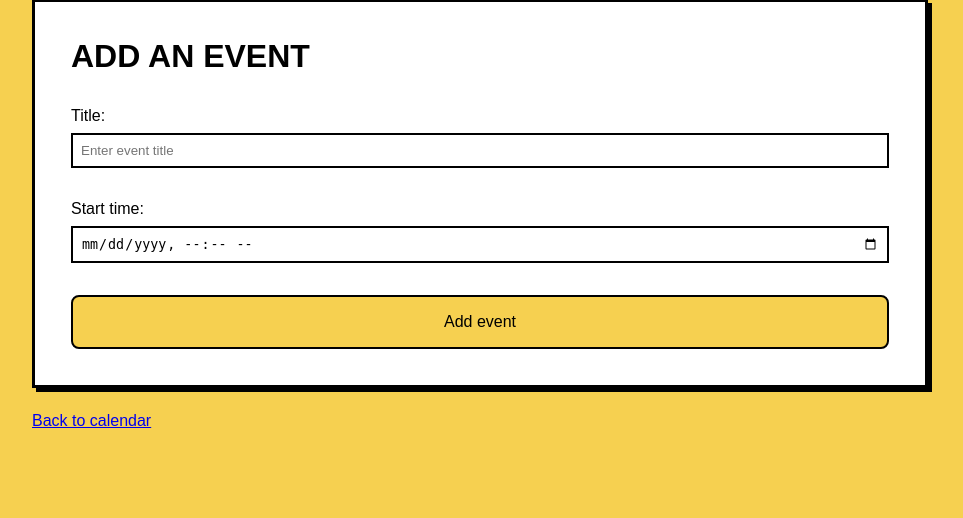
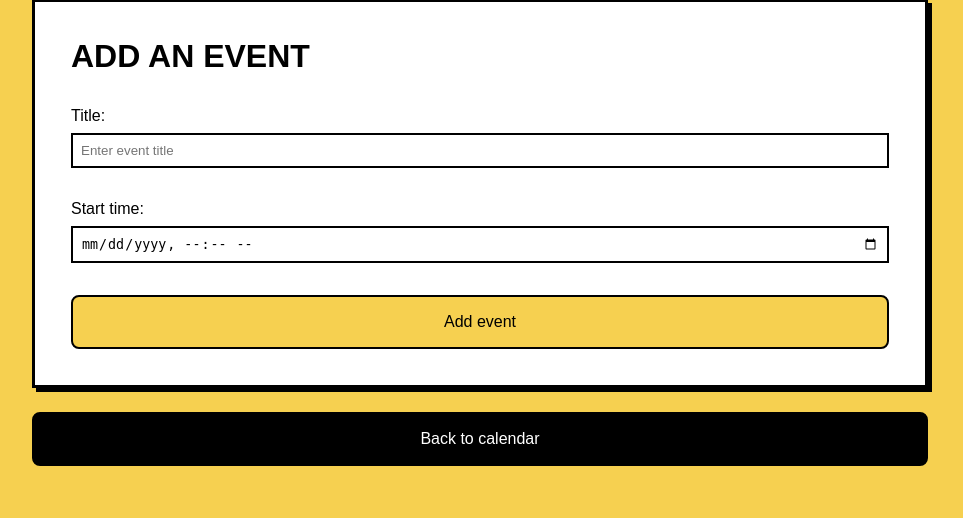
Before and after one commit to CatherineP37/Django-events-calendar, a Django app: page /event/new/ in a window 1280 px wide. Shown: the part 51-569 px from the top of the page, without its empty margins (160-1123 px from the left). Run offline with Django 5.2, Linux system fonts and the light colour scheme.

Commit message:
Style link to calendar page, add hover event to link and add transition to link

```diff
--- a/events_calendar/static/style.css
+++ b/events_calendar/static/style.css
@@ -239,6 +239,28 @@ main {
     gap: 32px;
 }
 
+/* Link to calendar page */
+
+.calendar-button {
+    display: inline-block;
+    width: 100%;
+    font-size: 1rem;
+    text-align: center;
+    text-decoration: none;
+    color: #FFFFFF;
+    background-color: #000000;
+    border-radius: 8px;
+    border: 2px solid #000000;
+    padding: 16px 1rem;
+    transition-property: background-color;
+    transition-timing-function: ease-in;
+    transition-duration: .2s;
+}
+
+.calendar-button:hover {
+    background-color: #3B3B3B;
+}
+
 @media screen and (min-width: 576px) {
 
     /* Calendar container */
```
